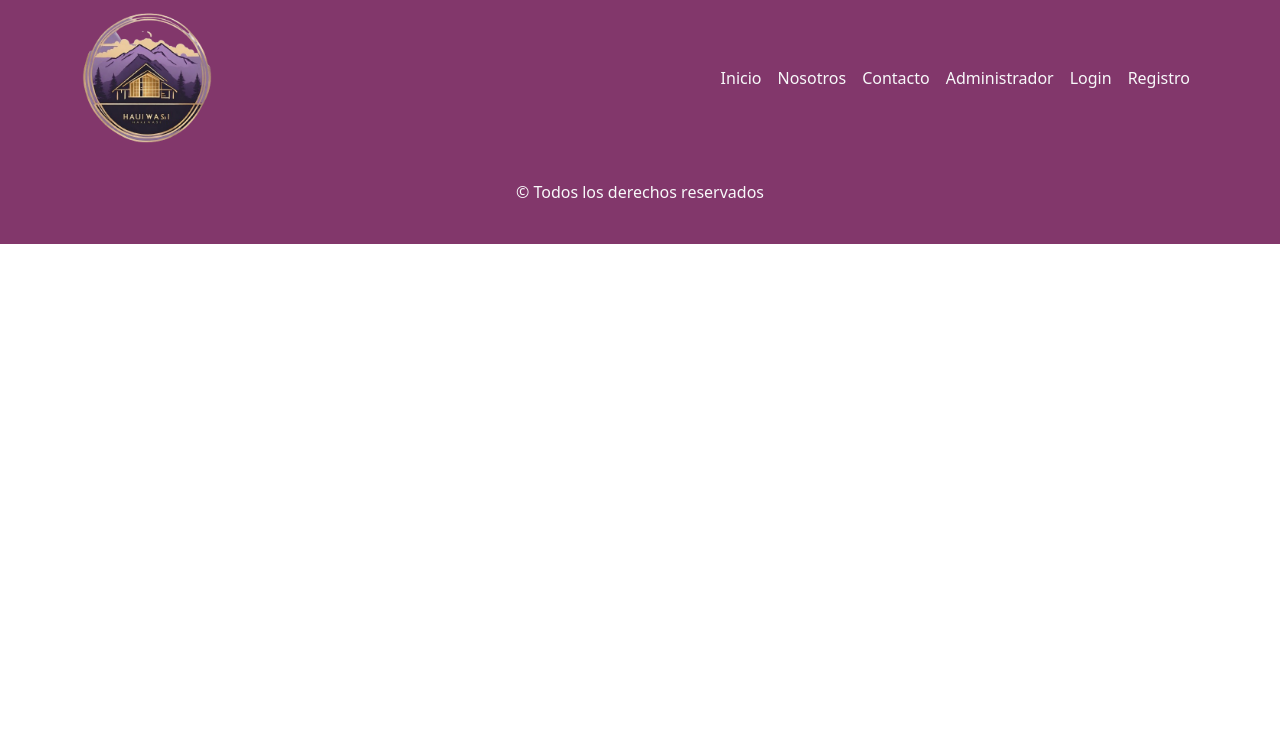
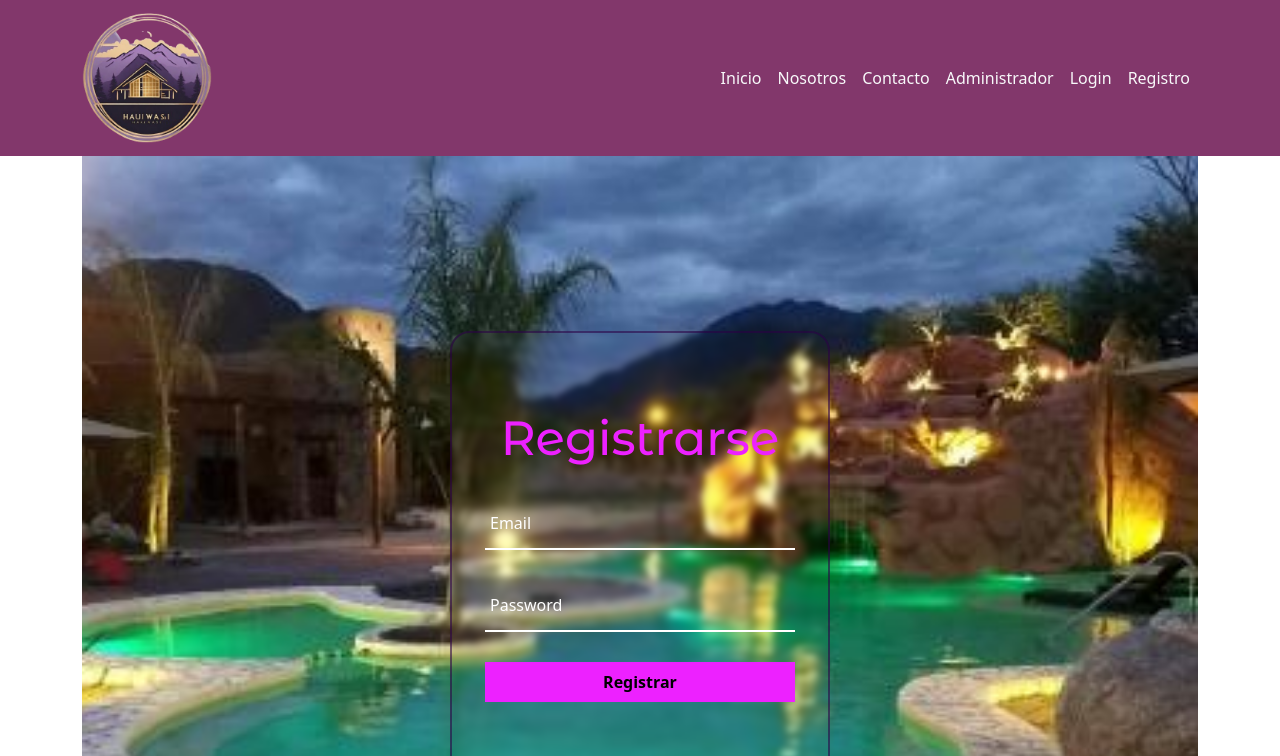
Before and after one commit to Pabmoy25/proyectoHotel-FrontEnd, a React (Vite) app: page /registro in a window 1280 px wide. Shown: the top 756 px of the page. Built offline with nearby package versions, Linux system fonts and the light colour scheme.

Commit message:
cree el maquetado de la pagina registro

```diff
--- a/src/App.css
+++ b/src/App.css
@@ -210,3 +210,108 @@ tbody {
   background-color: #82376b;
   color: #fff;
 }
+
+/*Registro*/
+.FondoPagina {
+  background-image: url('./assets/Fondo.jpg');
+  background-size: cover;
+  background-position: center;
+  height: 100vh; /* Ajusta la altura según tu diseño */
+}
+
+
+section {
+  display: flex;
+  justify-content: center;
+  align-items: center;
+  min-height: 100vh;
+  width: 100%;
+  background: var(--img) no-repeat;
+  background-position: center;
+  background-size: cover;
+}
+
+.form-box {
+  position: relative;
+  width: 380px;
+  height: 450px;
+  background: transparent;
+  border: 2px solid rgba(43, 0, 71, 0.56);
+  backdrop-filter: blur(1px);
+  border-radius: 20px;
+  display: flex;
+  justify-content: center;
+  align-items: center;
+  transition: 0.7s;
+  backdrop-filter: blur(3px);
+}
+
+
+h2 {
+  font-size: 18em;
+  color: #ffffff;
+  text-align: center;
+}
+
+.inputbox {
+  position: relative;
+  margin: 30px 0;
+  width: 310px;
+  border-bottom: 2px solid #ffffff;
+}
+
+.inputbox label {
+  position: absolute;
+  top: 50%;
+  left: 5px;
+  transform: translateY(-50%);
+  color: #ffffff;
+  font-size: 1em;
+  transition: 0.8s;
+}
+
+.inputbox input {
+  width: 100%;
+  height: 50px;
+  background: transparent;
+  border: none;
+  outline: none;
+  font-size: 1em;
+  padding: 0 35px 0 5px;
+  color: transparent;
+}
+
+input:focus~label,
+input:valid~label {
+  top: -5px;
+}
+
+input:invalid:focus,
+input:valid {
+  color: #ffffff;
+}
+
+.inputbox .icon{
+  position: absolute;
+  right: 8px;
+  color: #ff0000;
+  font-size: 1.2em;
+  top: 20px;
+}
+
+button {
+  width: 100%;
+  height: 40px;
+  border-radius: 40px;
+  background: #ed21ff;
+  border: none;
+  outline: none;
+  cursor: pointer;
+  font-size: 1em;
+  font-weight: 600;
+}
+
+.titulo-registro{
+  color: #ed21ff;
+  font-size:3em;
+}
--- a/src/App.jsx
+++ b/src/App.jsx
@@ -8,6 +8,7 @@ import PaginaAdministrador from "./components/pages/PaginaAdministrador";
 import { Container } from "react-bootstrap";
 import { BrowserRouter, Routes, Route } from "react-router-dom";
 import SobreNosotros from "./components/pages/SobreNosotros";
+import Registro from "./components/pages/Registro";
 
 function App() {
   return (
@@ -34,6 +35,14 @@ function App() {
           >
             {" "}
           </Route>
+
+          <Route
+            exact
+            path="/registro"
+            element={<Registro></Registro>}
+          >
+            {" "}
+          </Route>
         </Routes>
       </Container>
       <Footer></Footer>
--- /dev/null
+++ b/src/components/pages/Registro.jsx
@@ -0,0 +1,39 @@
+import React from 'react';
+import Fondo from '../../assets/Fondo.jpg'
+
+
+const Registro = () => {
+    return (
+
+
+        <div   className='FondoPagina'>
+            <section>
+         <div class="form-box">
+            <div class="form-value">
+                <form action="">
+                    <h2 className='titulo-registro'>Registrarse</h2>
+
+                    <div class="inputbox">
+                        <i class="fa-regular fa-envelope icon"></i>
+                        <input type="email" required></input>
+                        <label for="">Email</label>
+                    </div>
+
+                    <div class="inputbox">
+                        <i class="fa-solid fa-lock icon"></i>
+                        <input type="password" required></input>
+                        <label for="">Password</label>
+                    </div>
+
+
+                    <button>Registrar</button>
+
+                </form>
+            </div>
+        </div>
+        </section>
+        </div>
+    );
+};
+
+export default Registro;
```
Also changed, not shown: src/assets/Fondo.jpg (added).
